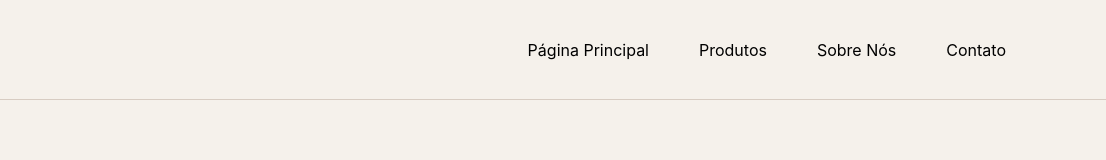
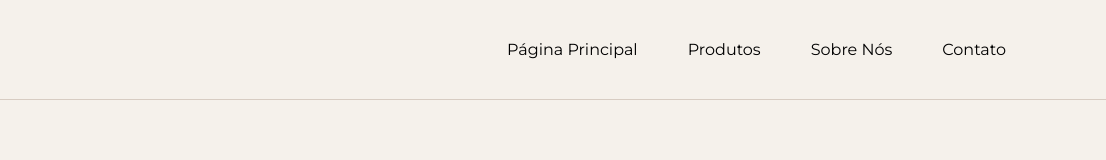
Before and after one commit to AtilaC0st4/Sali, a React app: page / in a window 1280 px wide. Shown: the full height of the page, 174-1280 px from the left. Built offline with nearby package versions, Linux system fonts and the light colour scheme.

Commit message:
adicionando a fonte ao projeto

```diff
--- a/src/sali.css
+++ b/src/sali.css
@@ -1,12 +1,12 @@
+@import url('https://fonts.googleapis.com/css2?family=Montserrat:ital,wght@0,100..900;1,100..900&display=swap');
 
 * {
   margin: 0;
   padding: 0;
   box-sizing: border-box;
   background-color: #F5F1EB;
+  font-family: 'Montserrat';
 }
-
-
 
 .cabecalho{
     width: 100vw;
```
